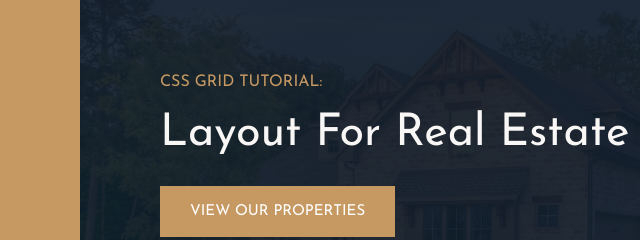
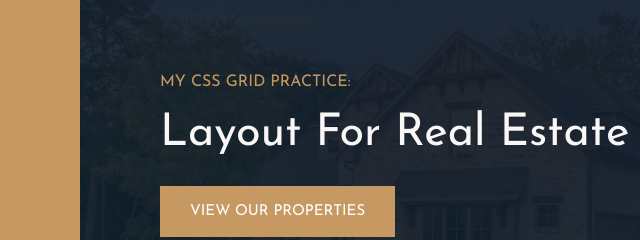
Before and after one commit to kaydo1506/Nexter, a website: page index.html in a window 1280 px wide. Shown: the part 139-379 px from the top of the page, 0-640 px from the left. Drawn offline with nearby package versions, Linux system fonts and the light colour scheme.

Commit message:
changed stuff

```diff
--- a/index.html
+++ b/index.html
@@ -21,7 +21,7 @@
 
         <header class="header">
             <img src="img/logo.png" alt="Nexter logo" class="header__logo" />
-            <h3 class="heading-3">CSS Grid Tutorial:</h3>
+            <h3 class="heading-3">My CSS Grid practice:</h3>
             <h1 class="heading-1">Layout For Real Estate Business</h1>
             <button class="btn header__btn">View our properties</button>
             <div class="header__seenon-text">Seen on</div>
```
